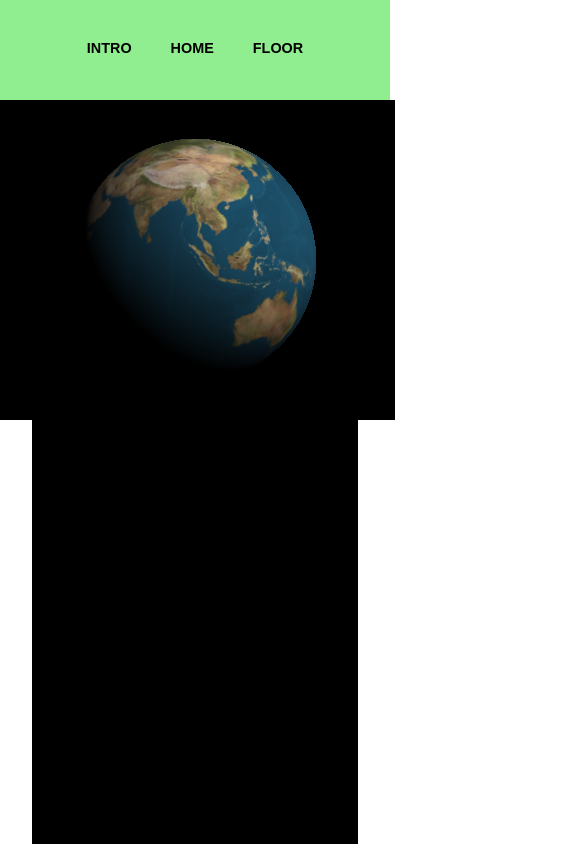
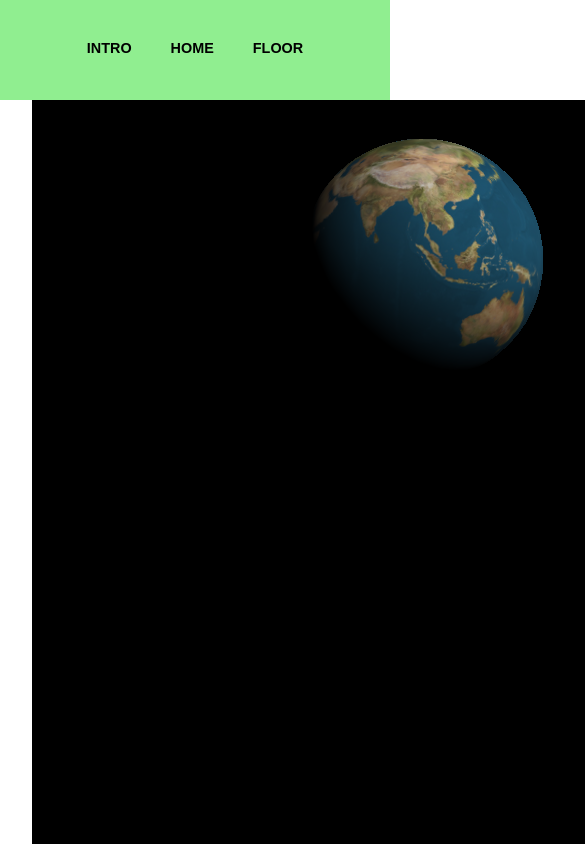
Before and after one commit to etsujiroimanishi/cafe_nowwestNew, a plain HTML site: page index.html in a window 390 px wide. Shown: the top 844 px of the page, 585 px wide, since content can reach past the window. Drawn offline with nearby package versions, Linux system fonts and the light colour scheme; files that its build step writes are made by us from their sources.

Commit message:
Add files via upload

```diff
--- a/scss/_intro.scss
+++ b/scss/_intro.scss
@@ -29,6 +29,10 @@
   display: flex;
   justify-content: center;
   gap: 10px;
+
+  @media (max-width:500px) {
+    width: 200vw;
+  }
 
 }
 
```
